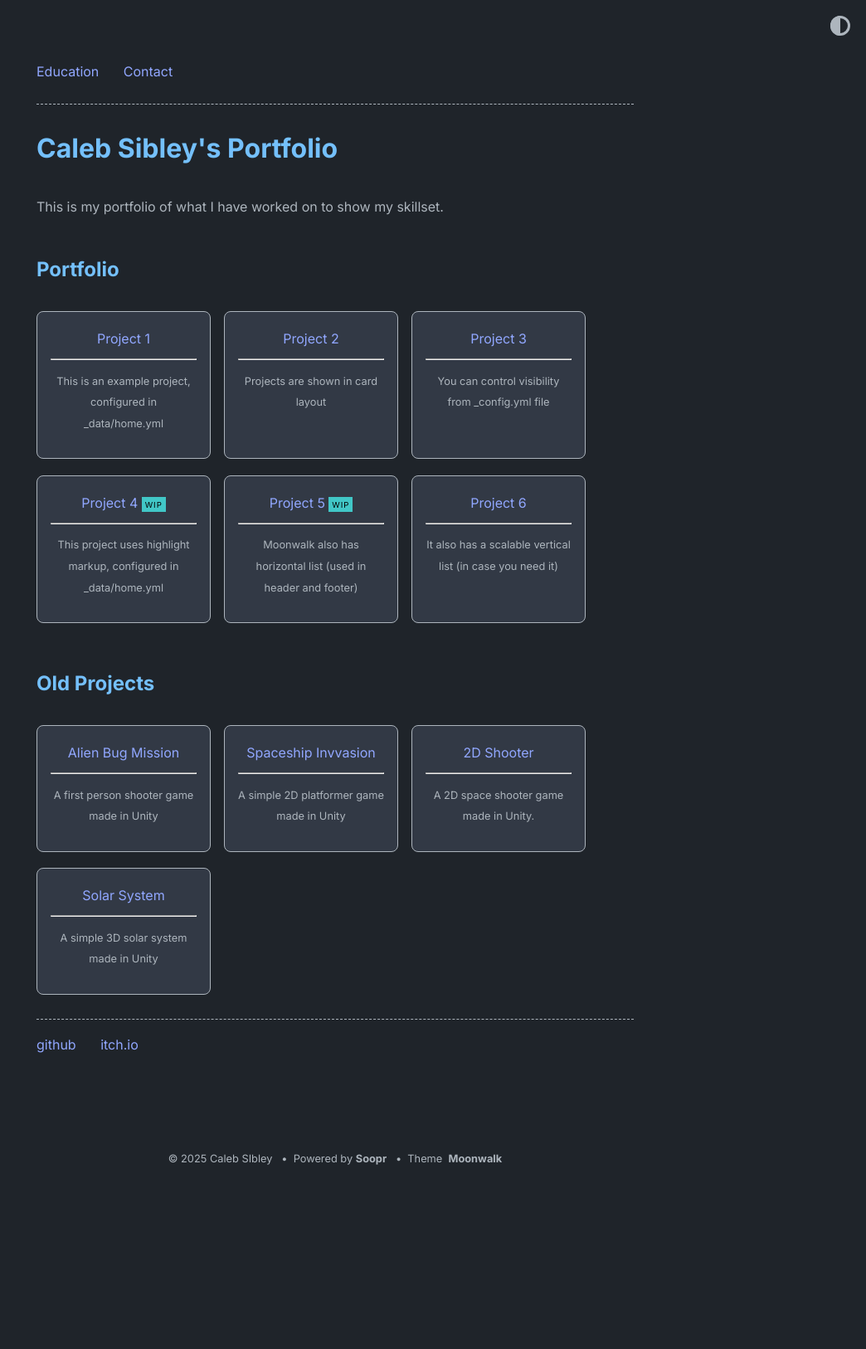
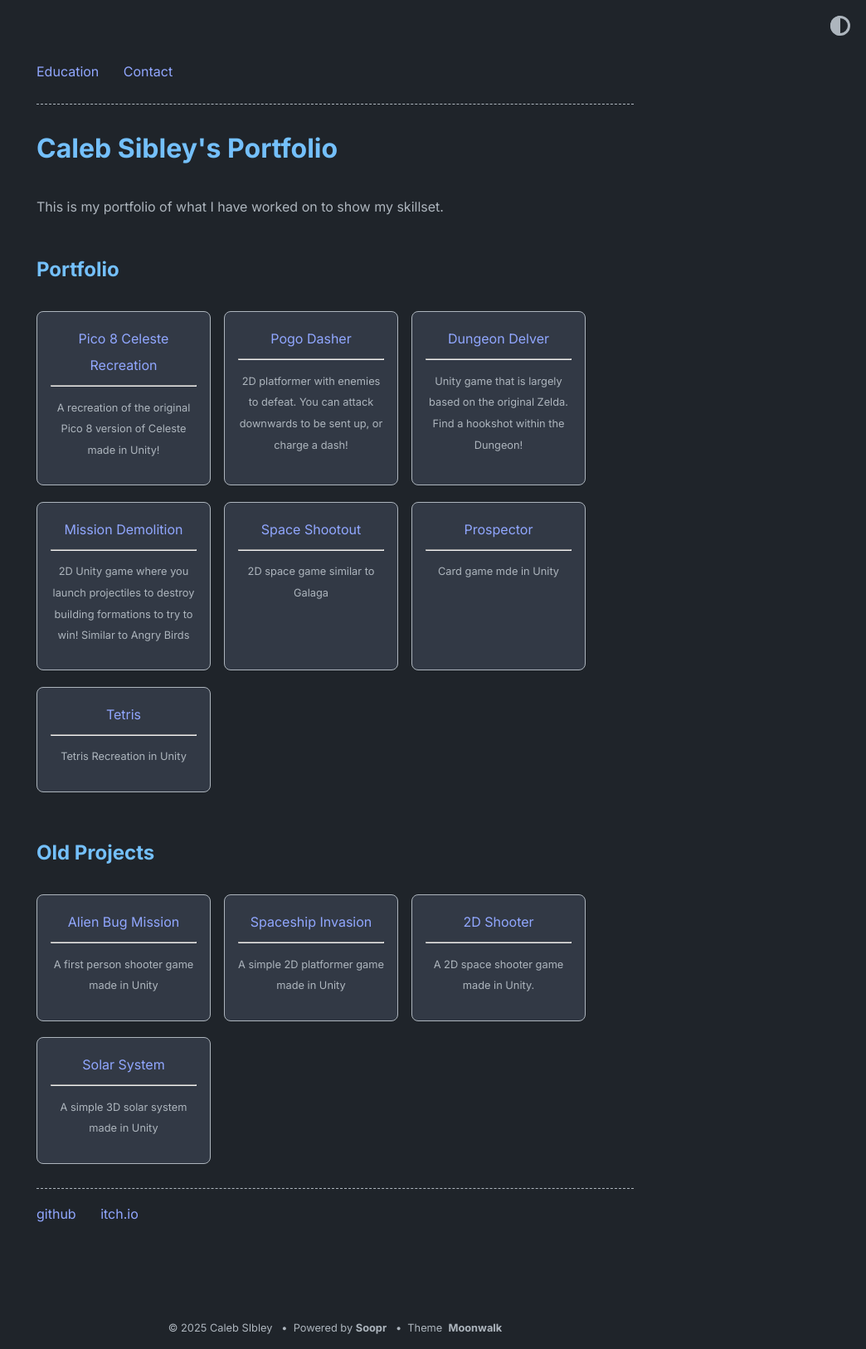
Before and after one commit to toastie-Sib/toastie-Sib.github.io, a Jekyll site: the page built from index.md, in a window 1280 px wide. Shown: the whole page at 83% size, without its empty margins (236-1280 px from the left). Built offline with Jekyll 4.4.1, drawn with Linux system fonts in a browser that asks for light colours; before the commit the page ends 1422 px from its top, so only the background shows below that.

Commit message:
Tons of New projects added

```diff
--- a/_data/home.yml
+++ b/_data/home.yml
@@ -9,31 +9,35 @@ navbar_entries:
   #  url: https://www.abhinav.co
 
 project_entries:
-  - title: Project 1
-    url: overview-post
-    desc: This is an example project, configured in _data/home.yml
+  - title: Pico 8 Celeste Recreation
+    url: https://toastie-sibley.itch.io/celeste-pico-recreation
+    desc: A recreation of the original Pico 8 version of Celeste made in Unity!
 
-  - title: Project 2
-    url: overview-post
-    desc: Projects are shown in card layout
+  - title: Pogo Dasher
+    url: https://toastie-sibley.itch.io/pogo-dasher
+    desc: 2D platformer with enemies to defeat. You can attack downwards to be sent up, or charge a dash!
 
-  - title: Project 3
-    url: overview-post
-    desc: You can control visibility from _config.yml file
+  - title: Dungeon Delver
+    url: https://toastie-sibley.itch.io/dungeon-delver
+    desc: Unity game that is largely based on the original Zelda. Find a hookshot within the Dungeon!
 
-  - title: Project 4
-    url: overview-post
-    desc: This project uses highlight markup, configured in _data/home.yml
-    highlight: WIP
+  - title: Mission Demolition
+    url: https://toastie-sibley.itch.io/mission-demolition
+    desc: 2D Unity game where you launch projectiles to destroy building formations to try to win! Similar to Angry Birds
 
-  - title: Project 5
-    url: overview-post
-    desc: Moonwalk also has horizontal list (used in header and footer)
-    highlight: WIP
+  - title: Space Shootout
+    url: https://toastie-sibley.itch.io/shmup
+    desc: 2D space game similar to Galaga
+    #highlight: WIP
 
-  - title: Project 6
-    url: overview-post
-    desc: It also has a scalable vertical list (in case you need it)
+  - title: Prospector
+    url: https://toastie-sibley.itch.io/prospector
+    desc: Card game mde in Unity
+    #highlight: WIP
+
+  - title: Tetris
+    url: https://toastie-sibley.itch.io/tetris
+    desc: Tetris Recreation in Unity
 
 old_project_entries:
   - title: Alien Bug Mission
@@ -41,7 +45,7 @@ old_project_entries:
     desc: A first person shooter game made in Unity
     #highlight: NEW
 
-  - title: Spaceship Invvasion
+  - title: Spaceship Invasion
     url: https://toastie-sibley.itch.io/spaceship-invasion
     desc: A simple 2D platformer game made in Unity
 
```
